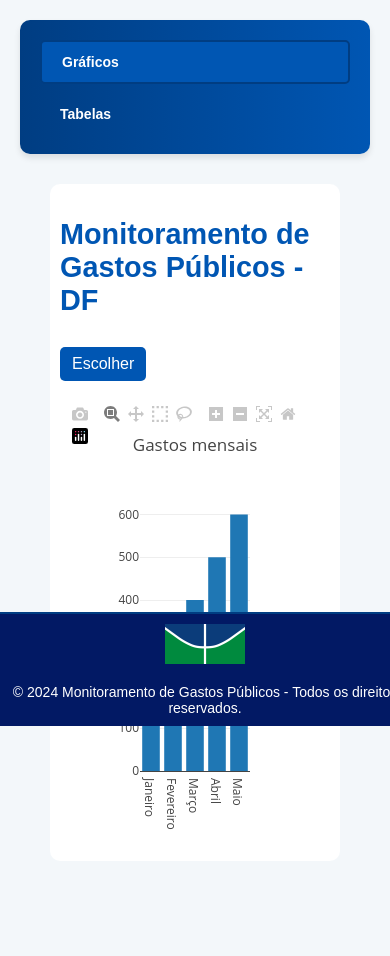
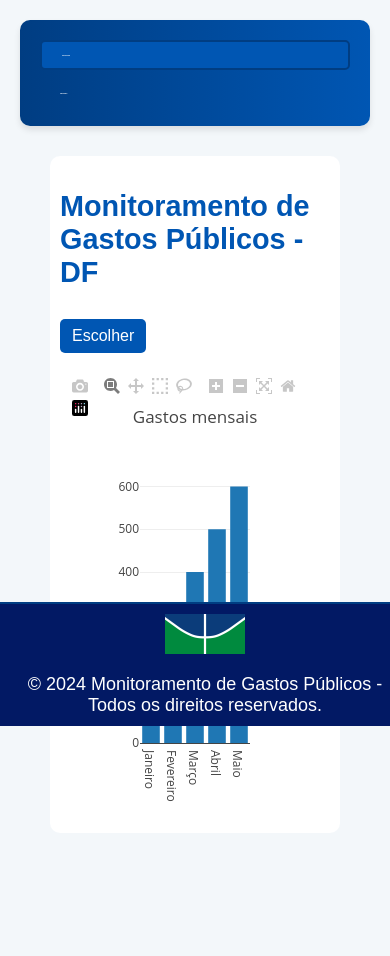
Before and after one commit to unb-mds/Squad13, a Flask app: page /charts in a window 390 px wide. Shown: the part 118-1074 px from the top of the page. After the commit the page ends 919 px from the top, so only its background shows below. Run offline with Flask 2, Linux system fonts and the light colour scheme; some libraries are stand-ins or nearby versions.

Commit message:
Fix: adicionado nav-link e responsividade do footer Co-authored-by: Lucas Mendonça <lucasmendoncaarruda5@gmail.com>

```diff
--- a/codigo/project/static/css/style.css
+++ b/codigo/project/static/css/style.css
@@ -336,4 +336,13 @@ ol li::marker {
   .content {
     padding: 10px;
   }
+
+  .nav-link {
+    font-size: 2px;
+  }
+
+  footer p {
+    font-size: 18px;
+  }
+
 }
```
